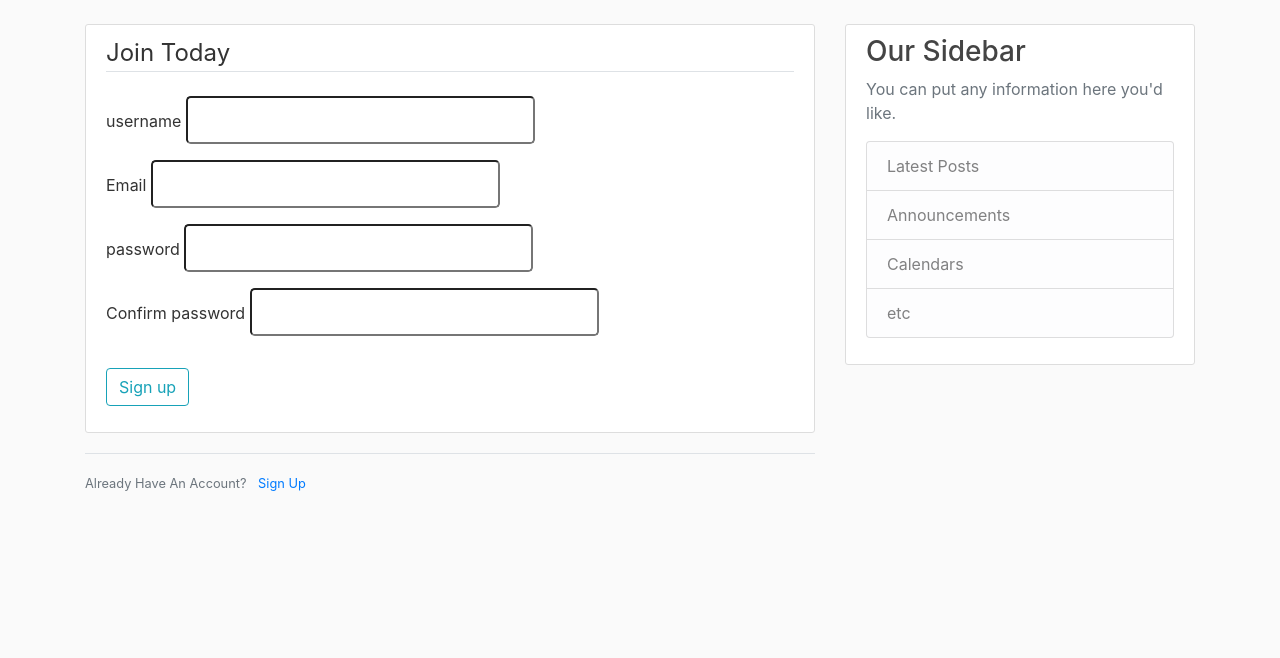
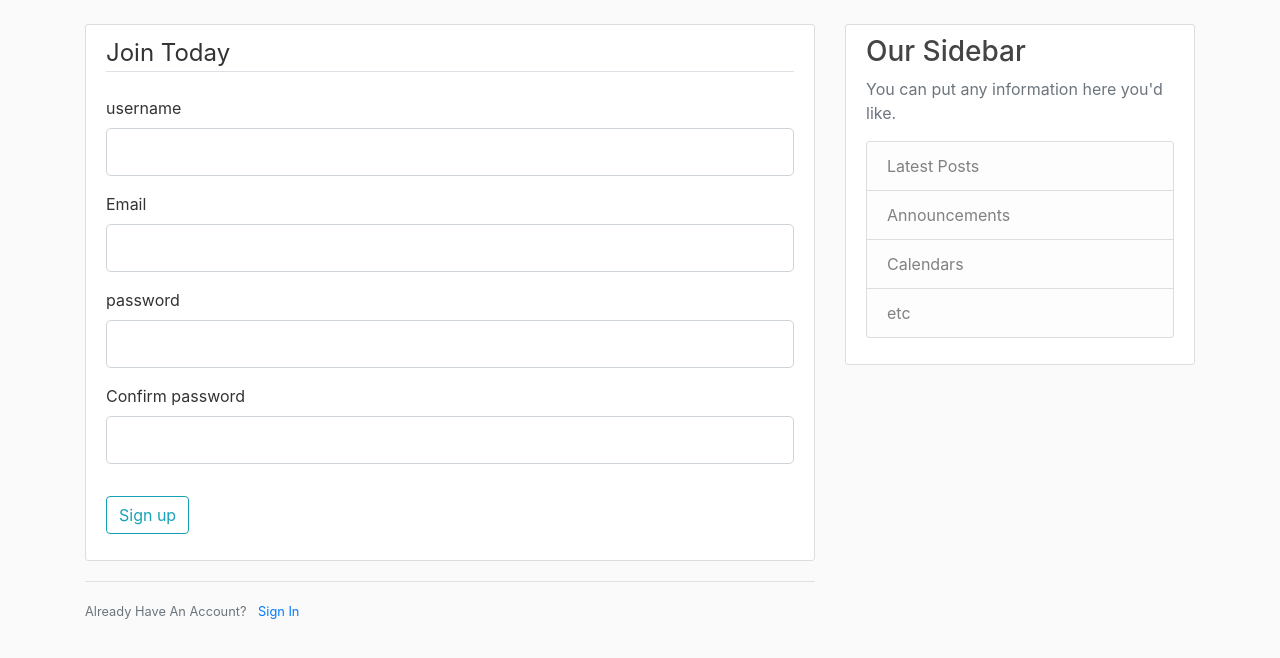
Before and after one commit to Abdifatah135/Flask-User, a Flask app: page /register in a window 1280 px wide. Shown: the part 56-714 px from the top of the page. Run offline with Flask 2, Linux system fonts and the light colour scheme; some libraries are stand-ins or nearby versions.

Commit message:
changedd form

```diff
--- a/templates/register.html
+++ b/templates/register.html
@@ -1,45 +1,72 @@
 {% extends "layout.html" %}
 {% block content %}
     <div class="content-section">
-    <form action="" method="POST">
+        <form method="POST" action="">
             {{ form.hidden_tag() }}
             <fieldset class="form-group">
                 <legend class="border-bottom mb-4">Join Today</legend>
                 <div class="form-group">
                     {{ form.username.label(class="form-control-label") }}
-                {{ form.username(class="form-control-lg") }}
 
+                    {% if form.username.errors %}
+                        {{ form.username(class="form-control form-control-lg is-invalid") }}
+                        <div class="invalid-feedback">
+                            {% for error in form.username.errors %}
+                                <span>{{ error }}</span>
+                            {% endfor %}
+                        </div>
+                    {% else %}
+                        {{ form.username(class="form-control form-control-lg") }}
+                    {% endif %}
                 </div>
                 <div class="form-group">
                     {{ form.email.label(class="form-control-label") }}
-                {{ form.email(class="form-control-lg") }}
-
+                    {% if form.email.errors %}
+                        {{ form.email(class="form-control form-control-lg is-invalid") }}
+                        <div class="invalid-feedback">
+                            {% for error in form.email.errors %}
+                                <span>{{ error }}</span>
+                            {% endfor %}
                         </div>
-
+                    {% else %}
+                        {{ form.email(class="form-control form-control-lg") }}
+                    {% endif %}
+                </div>
                 <div class="form-group">
                     {{ form.password.label(class="form-control-label") }}
-                {{ form.password(class="form-control-lg") }}
-
+                    {% if form.password.errors %}
+                        {{ form.password(class="form-control form-control-lg is-invalid") }}
+                        <div class="invalid-feedback">
+                            {% for error in form.password.errors %}
+                                <span>{{ error }}</span>
+                            {% endfor %}
+                        </div>
+                    {% else %}
+                        {{ form.password(class="form-control form-control-lg") }}
+                    {% endif %}
                 </div>
                 <div class="form-group">
                     {{ form.confirm_password.label(class="form-control-label") }}
-                {{ form.confirm_password(class="form-control-lg") }}
-
+                    {% if form.confirm_password.errors %}
+                        {{ form.confirm_password(class="form-control form-control-lg is-invalid") }}
+                        <div class="invalid-feedback">
+                            {% for error in form.confirm_password.errors %}
+                                <span>{{ error }}</span>
+                            {% endfor %}
                         </div>
-
+                    {% else %}
+                        {{ form.confirm_password(class="form-control form-control-lg") }}
+                    {% endif %}
+                </div>
             </fieldset>
             <div class="form-group">
-            {{form.submit(class="btn btn-outline-info")}}
+                {{ form.submit(class="btn btn-outline-info") }}
             </div>
         </form>
-
     </div>
     <div class="border-top pt-3">
         <small class="text-muted">
-        Already Have An Account? <a class="ml-2" href="{{ url_for('login')}}">Sign Up</a>
-
+            Already Have An Account? <a class="ml-2" href="{{ url_for('login') }}">Sign In</a>
         </small>
-
     </div>
-
 {% endblock content %}
```
Lines whose indentation alone changed are shown as unchanged.
